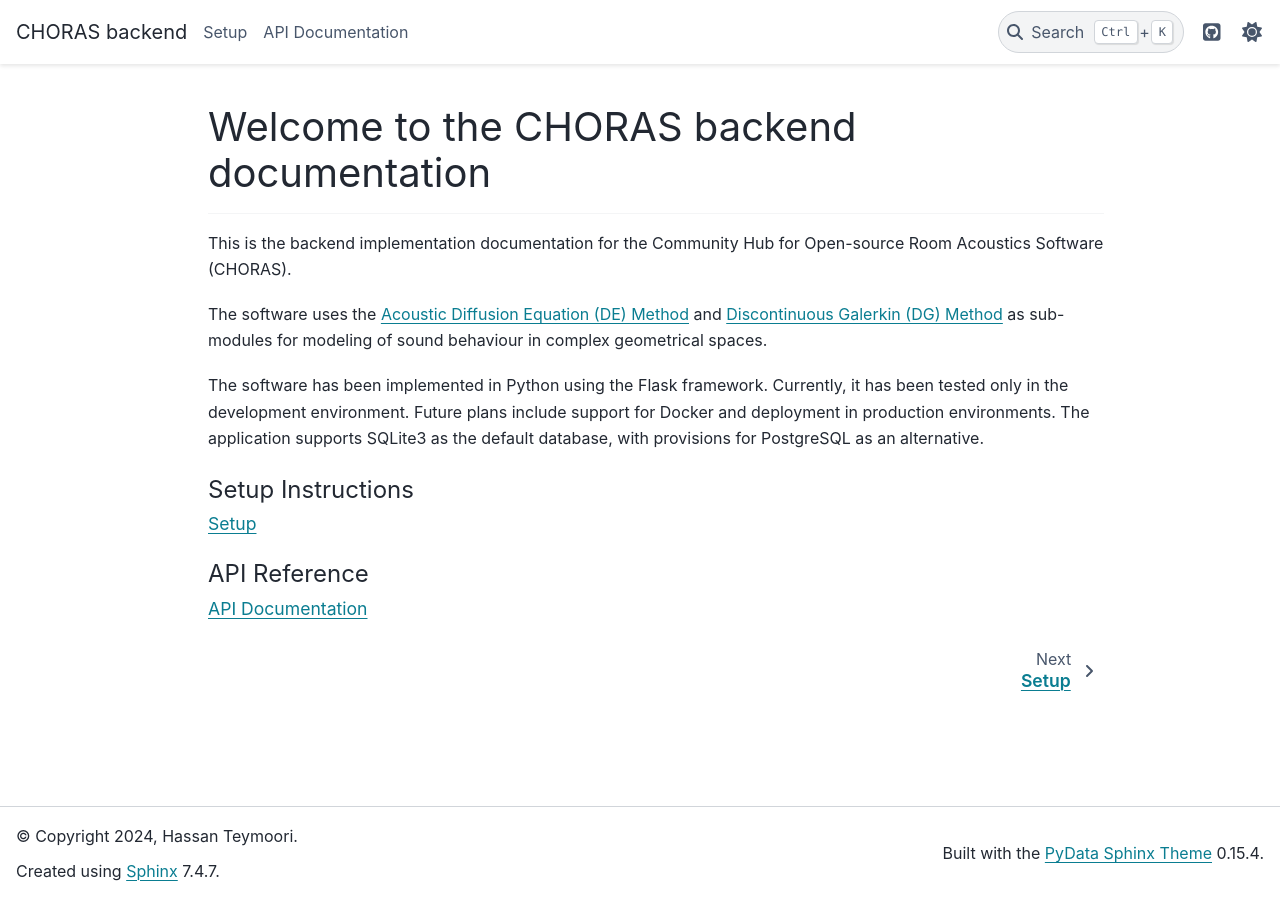
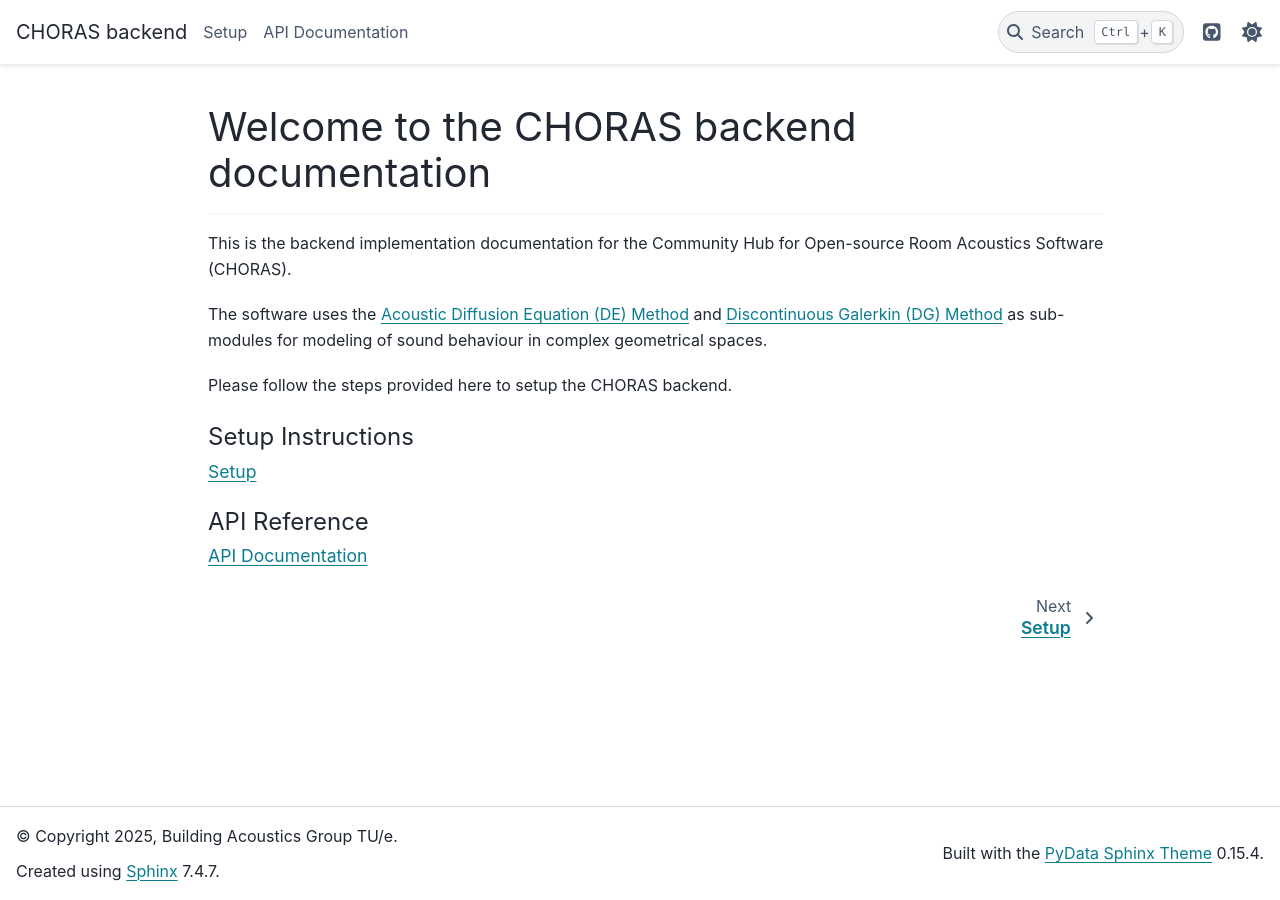
Before and after one commit to nicolas-f/choras_backend, a Sphinx documentation site: the page built from docs/source/index.rst, in a window 1280 px wide. Built offline with Sphinx 7.4.7 and the PyData theme 0.15.4, drawn with Linux system fonts in a browser that asks for light colours.

Commit message:
Edited the frontpage a bit more and replaced Hassan by Building Acoustics Group TU/e as author

```diff
--- a/docs/source/conf.py
+++ b/docs/source/conf.py
@@ -7,9 +7,9 @@
 # https://www.sphinx-doc.org/en/master/usage/configuration.html#project-information
 
 project = "CHORAS backend"
-copyright = "2024, Hassan Teymoori"
-author = "Hassan Teymoori"
-release = "1.7"
+copyright = "2025, Building Acoustics Group TU/e"
+author = "Building Acoustics Group TU/e"
+release = "1.8"
 
 # -- General configuration ---------------------------------------------------
 # https://www.sphinx-doc.org/en/master/usage/configuration.html#general-configuration
--- a/docs/source/index.rst
+++ b/docs/source/index.rst
@@ -6,8 +6,7 @@ This is the backend implementation documentation for the Community Hub for Open-
 
 The software uses the `Acoustic Diffusion Equation (DE) Method <https://github.com/Building-acoustics-TU-Eindhoven/Diffusion>`_ and `Discontinuous Galerkin (DG) Method <https://github.com/Building-acoustics-TU-Eindhoven/edg-acoustics>`_ as sub-modules for modeling of sound behaviour in complex geometrical spaces.
 
-The software has been implemented in Python using the Flask framework. Currently, it has been tested only in the development environment. Future plans include support for Docker and deployment in production environments. The application supports SQLite3 as the default database, with provisions for PostgreSQL as an alternative.
-
+Please follow the steps provided here to setup the CHORAS backend.
 
 .. toctree::
    :maxdepth: 1
```
